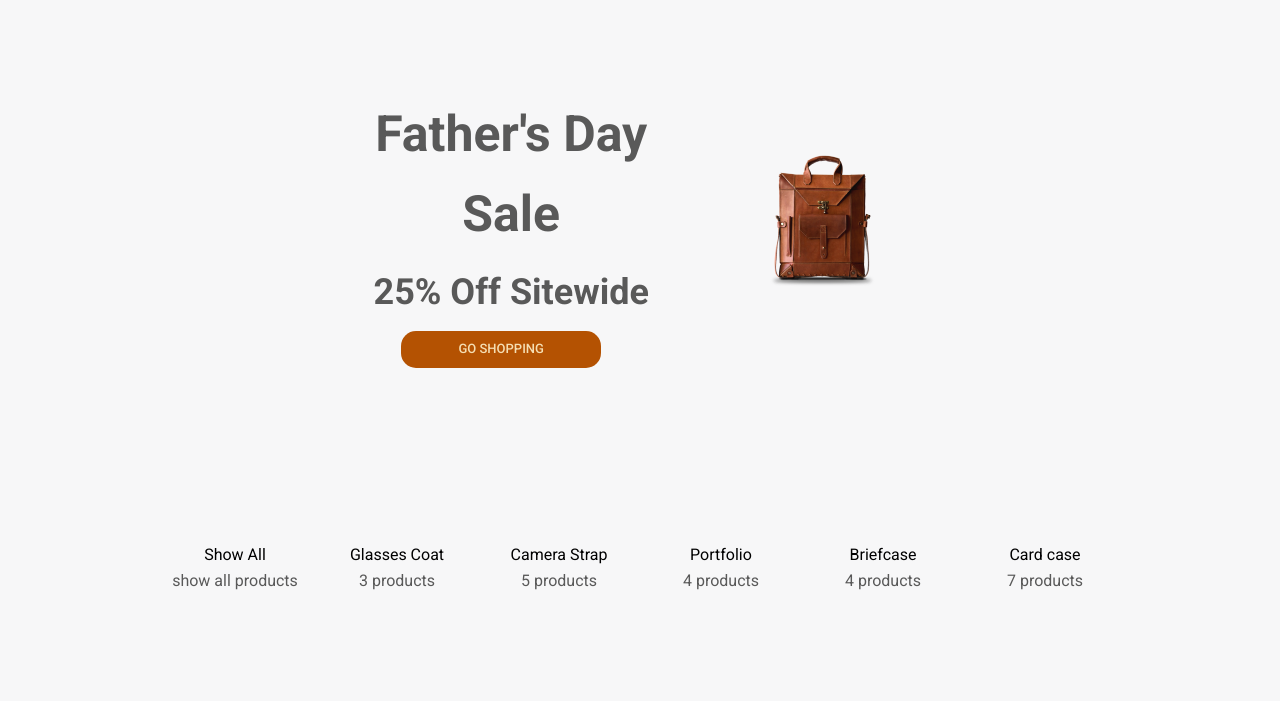
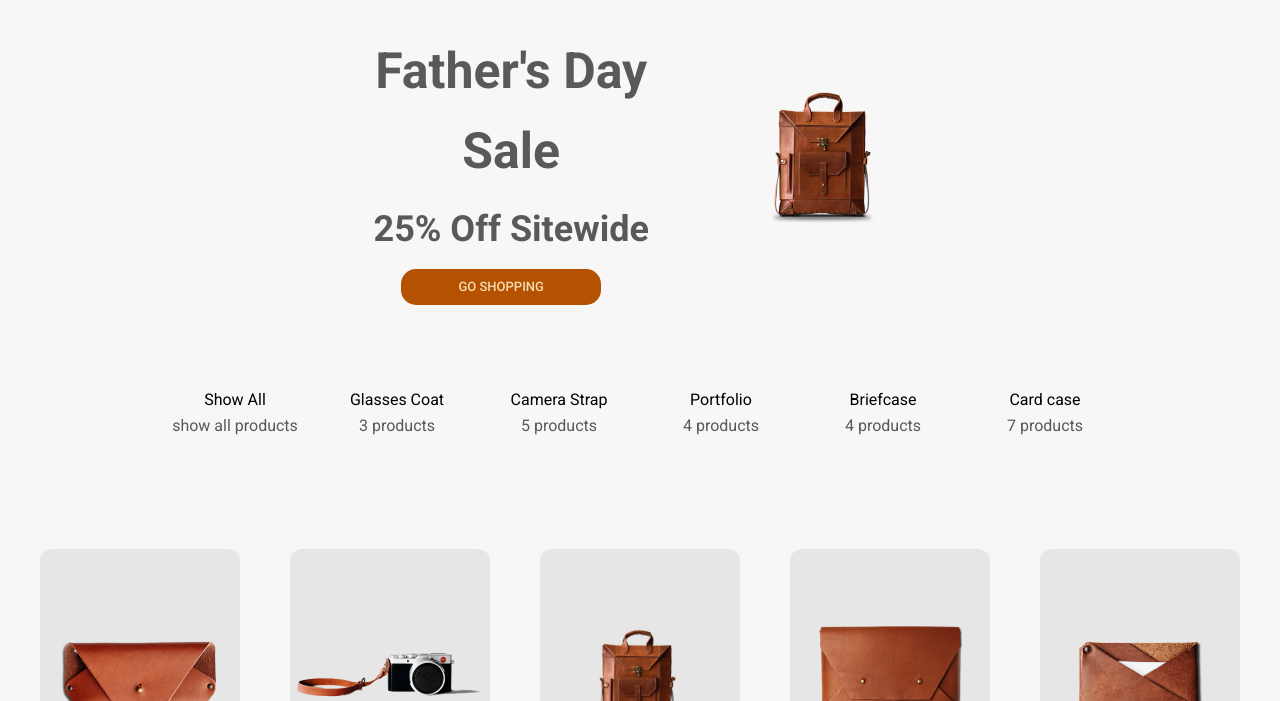
Before and after one commit to FatimaVO/e-commerce, a plain HTML site: page index.html in a window 1280 px wide. Shown: the part 79-780 px from the top of the page. Drawn offline with nearby package versions, Linux system fonts and the light colour scheme.

Commit message:
Se ajusta espacio de sección

```diff
--- a/assets/css/styles.css
+++ b/assets/css/styles.css
@@ -738,7 +738,7 @@ img{
     }
 
     .home__container{
-        height: 60vh;
+        height: 40vh;
         width: 94%;
         margin-top: 50px;
     }
@@ -785,6 +785,7 @@ img{
         flex-direction: row;
         justify-content: center;
         flex-wrap: wrap;
+        margin-top: 25px;
     }
     .collection{
         padding-top: 0;
```
Also changed, not shown: assets/design/desktop.JPG (deleted), assets/design/desktopCart.JPG (deleted), assets/design/desktopCartProducts.JPG (deleted), assets/design/desktopDarkmodeComplete.JPG (deleted), assets/design/storeMobile1.JPG (deleted), assets/design/storeMobile2.JPG (deleted), assets/design/storeMobileCart.JPG (deleted), assets/design/storeMobileMenu.JPG (deleted).
